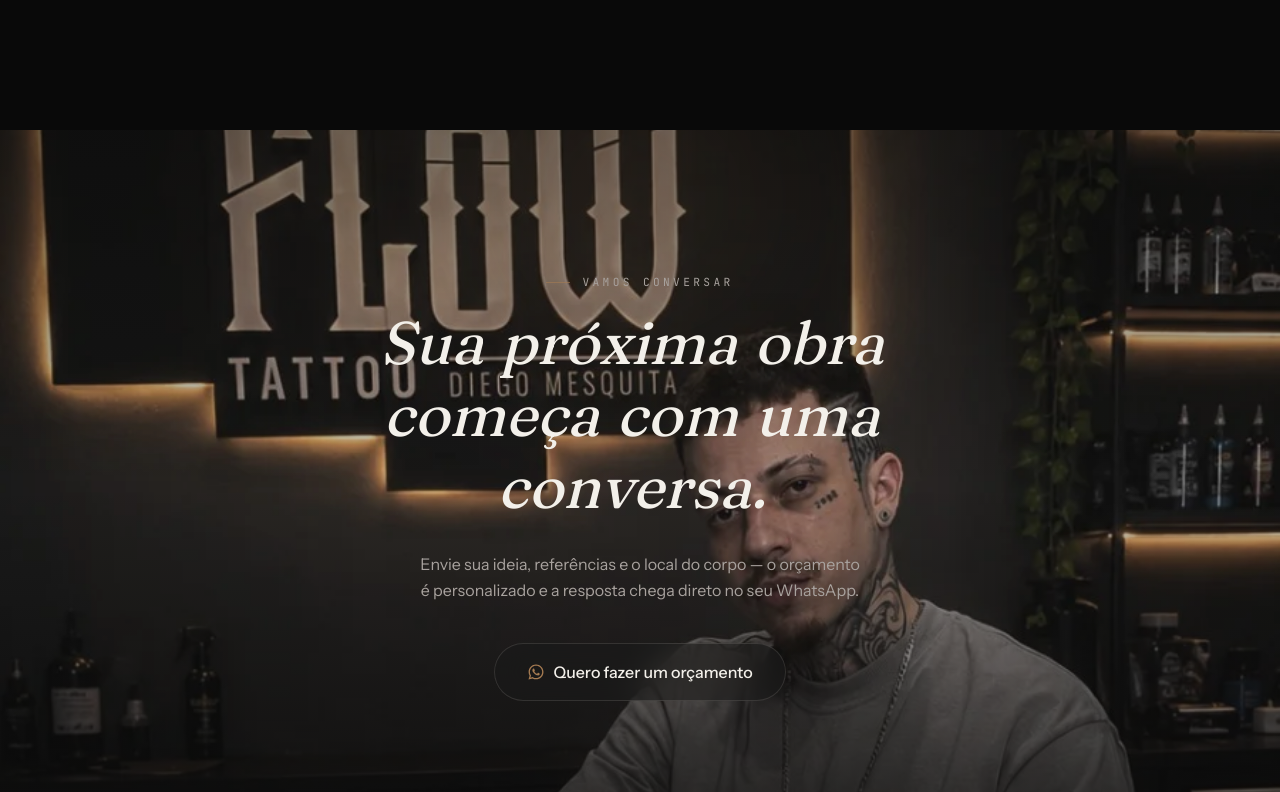
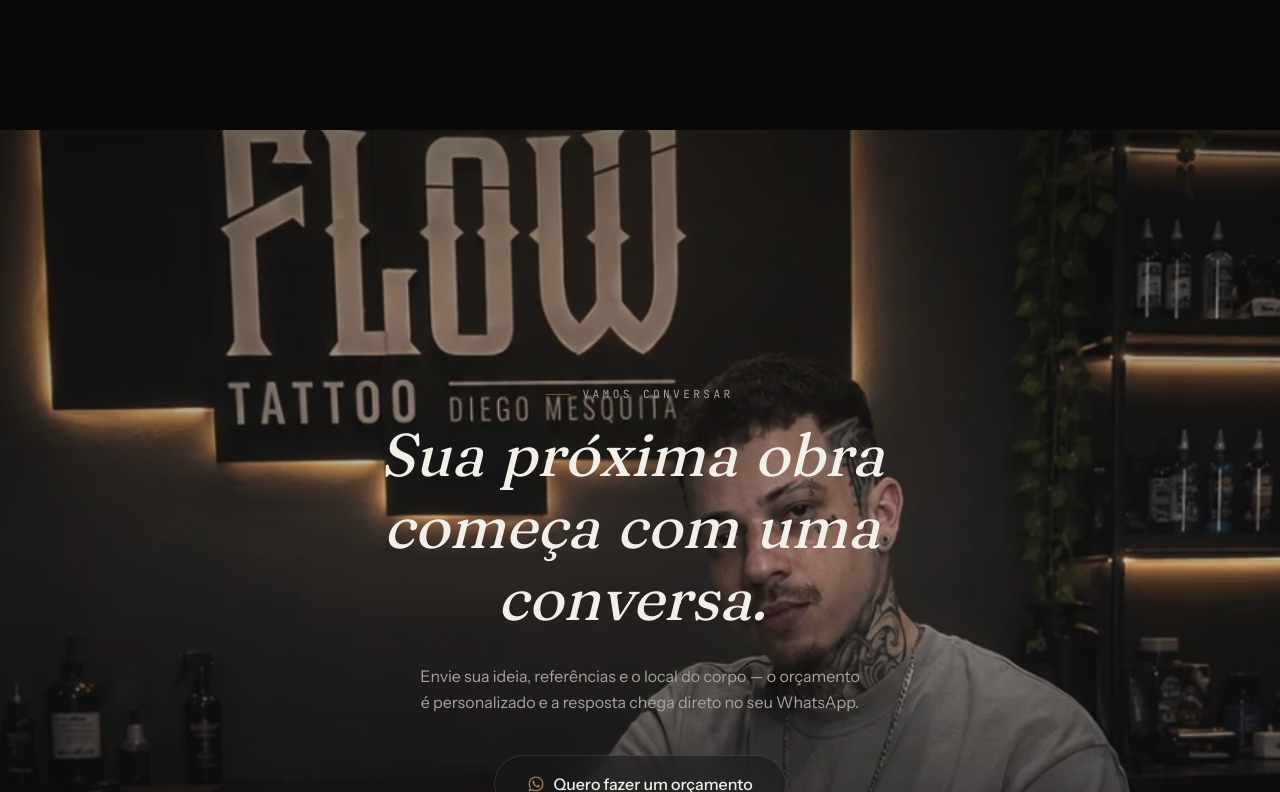
Before and after one commit to pedrolucascunha54-ctrl/diego-flow, a Next.js app: page / in a window 1280 px wide. Shown: the part 10268-11060 px from the top of the page. Built offline with nearby package versions, Linux system fonts and the light colour scheme.

Commit message:
Push final CTA text down, off Diego's face
Top padding was too tight, so the label/headline sat right over his
face in the background photo. Increased top spacing to clear it.

```diff
--- a/src/components/sections/final-cta.tsx
+++ b/src/components/sections/final-cta.tsx
@@ -8,7 +8,7 @@ export function FinalCta() {
   return (
     <section
       id="contato"
-      className="noise-overlay relative overflow-hidden bg-primary py-28 sm:py-36"
+      className="noise-overlay relative overflow-hidden bg-primary pb-28 pt-48 sm:pb-36 sm:pt-64"
     >
       <div className="absolute inset-0" aria-hidden>
         <Image
```
